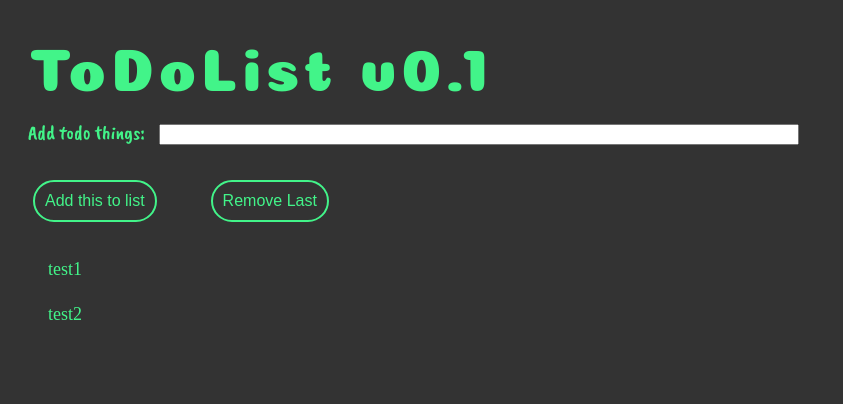
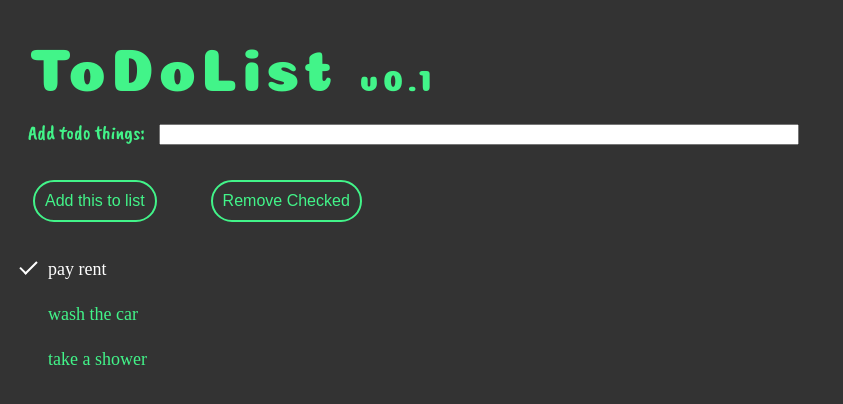
Before and after one commit to krzszk96/ToDoList, a website: page src/index.html in a window 1280 px wide. Shown: the whole page, without its empty margins (0-843 px from the left). Drawn offline with Linux system fonts and the light colour scheme.

Commit message:
added delete task button

```diff
--- a/src/index.html
+++ b/src/index.html
@@ -18,7 +18,7 @@
 <body>
 
 
-<div class="title">ToDoList v0.1</div>
+<div class="title">ToDoList <div class="version">v0.1</div></div>
 
 <form>
 <label for="todo">Add todo things:</label>
@@ -26,11 +26,12 @@
 </form>
 
 <button class="btn1" onclick="AddFunction(); ClearField();">Add this to list</button>
-<button class="btn1" onclick="Remove()">Remove Last</button>
+<button class="btn1" onclick="Removefromlist()">Remove Checked</button>
 
 <ul id="list" class="list">
-  <li>test1</li>
-  <li>test2</li>
+  <li class="checked">pay rent</li>
+  <li>wash the car</li>
+  <li>take a shower</li>
 </ul>
 
 <!-- <div>something1</div> -->
@@ -45,6 +46,7 @@ list.addEventListener('click', function(ev) {
   }
 }, false);
 
+
 // add new element
 function AddFunction() {
     var li = document.createElement("li");
@@ -54,6 +56,10 @@ function AddFunction() {
     );
     li.appendChild(t);
     document.getElementById("list").appendChild(li);
+}
+function Removefromlist(){
+  var thingToRemove = document.querySelectorAll(".checked")[0];
+  thingToRemove.parentNode.removeChild(thingToRemove);
 }
 
 //clear field
--- a/src/scss/style.scss
+++ b/src/scss/style.scss
@@ -5,18 +5,24 @@ body{
 	background: $bg-color;
 }
 .title{
+
 	color: $color;
 	font-family: 'Coiny';
 	font-size: 60px;
 	letter-spacing: 5px;
 	padding: 20px;
+
+	.version{
+		display: inline-block;
+		font-size: 30px;
+	}
 }
+
 label{
 	color: $color;
 	font-family: 'Caveat';
 	font-size: 20px;
 	margin-left: 20px;
-
 }
 input{
 	width: 50%;
```
Also changed, not shown: dist/css/style.css, src/css/style.css.
